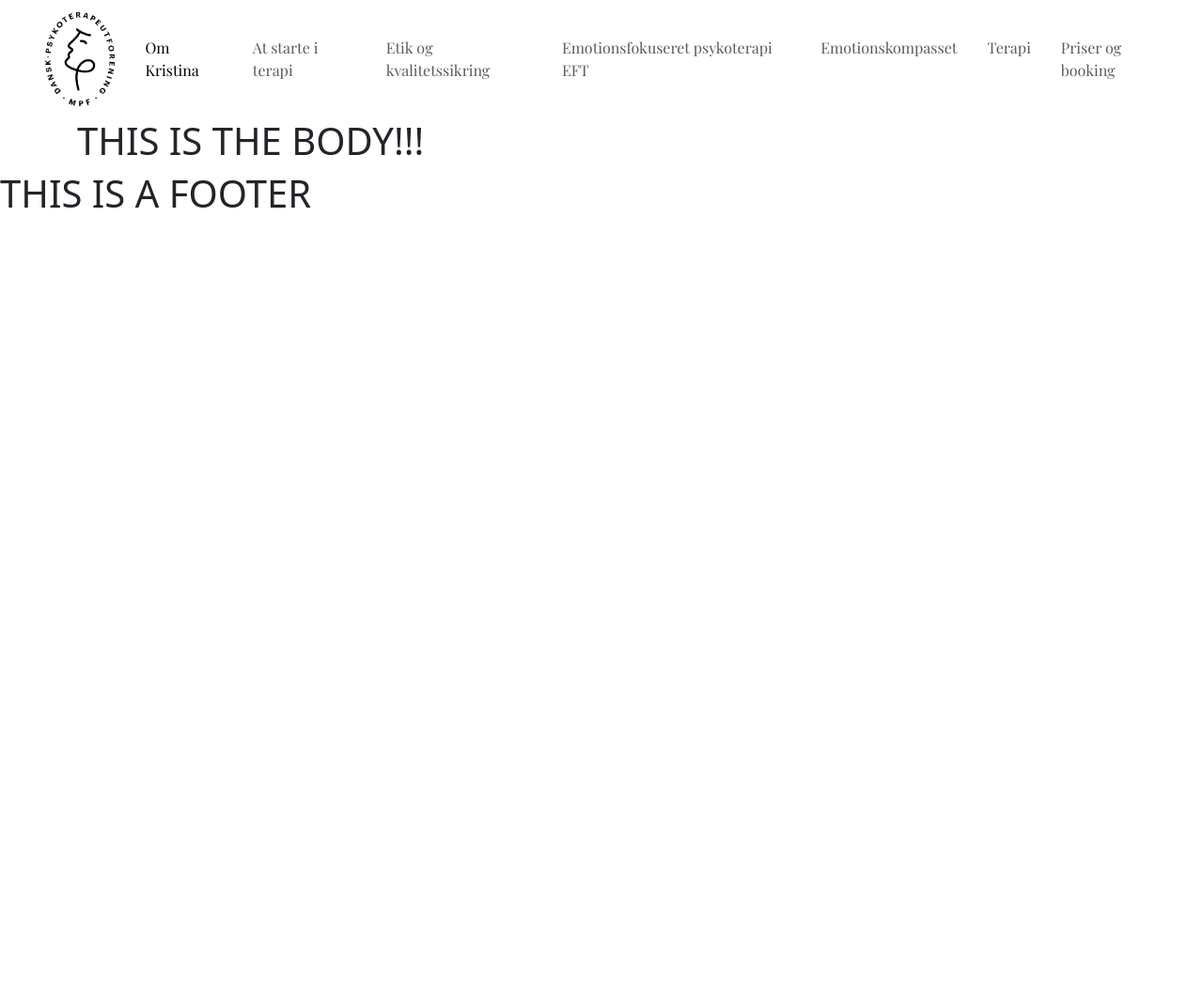
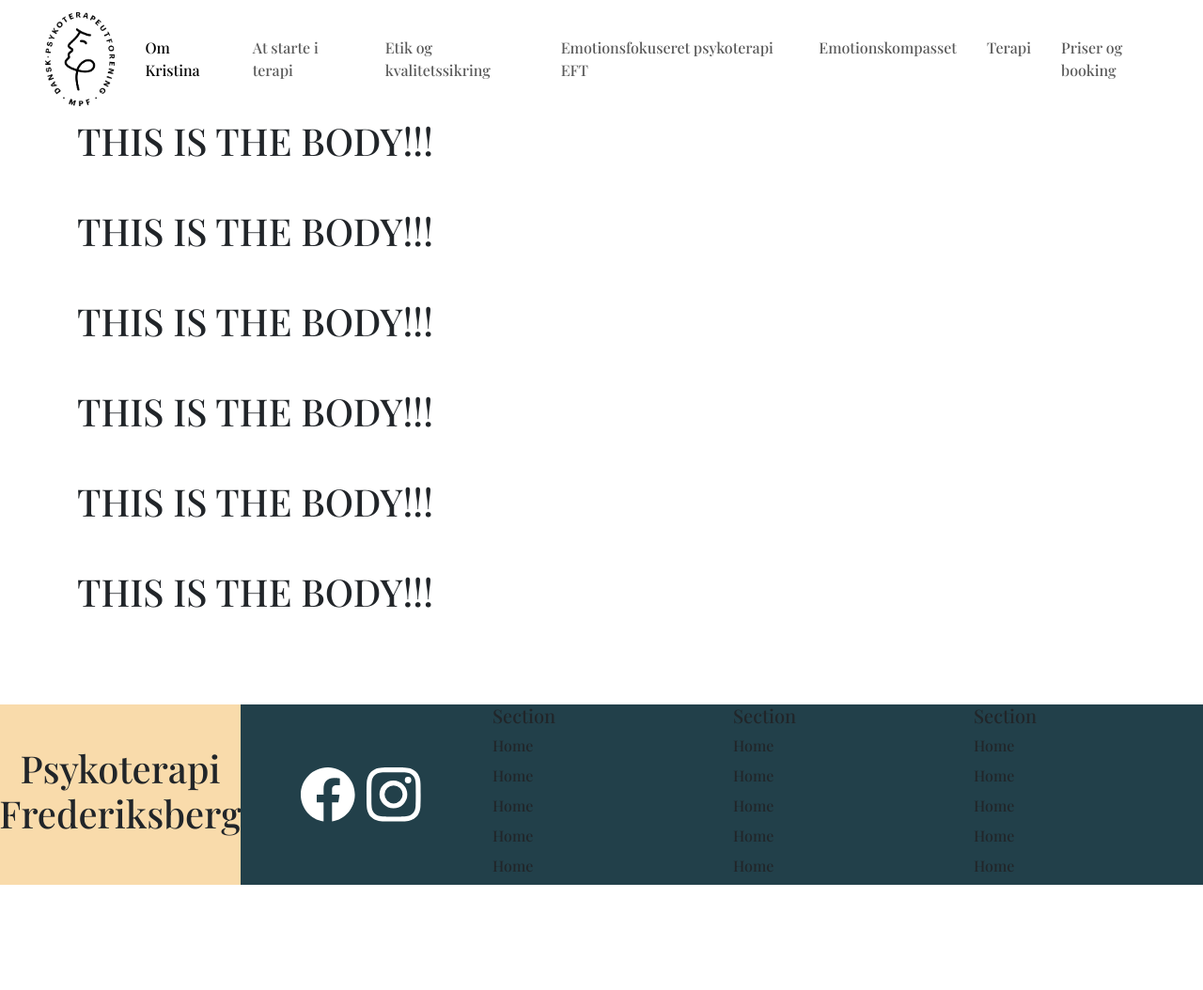
Before and after one commit to yoyohohoxd/schneider_terapi_part1, a Django app: page / in a window 1280 px wide. Shown: the whole page at 94% size. Before the commit the page ends 221 px from the top, so only its background shows below. Run offline with Django 5.2, Linux system fonts and the light colour scheme.

Commit message:
start work on footer, fixed header to sticky

```diff
--- a/schneider_terapi/site_layout/static/site_layout/styles.css
+++ b/schneider_terapi/site_layout/static/site_layout/styles.css
@@ -1,6 +1,20 @@
-@import url('https://fonts.googleapis.com/css2?family=Playfair+Display&display=swap');
+@import url("https://cdn.jsdelivr.net/npm/bootstrap-icons@1.11.3/font/bootstrap-icons.min.css");
+@import url('https://fonts.googleapis.com/css2?family=Playfair+Display:wght@500&display=swap');
 
+
+html * {
+    font-family: 'Playfair Display', serif !important;
+}
 
 .navbar {
     font-family: 'Playfair Display', serif;
 }
+
+
+.custom-light-yellow {
+    background-color: #F9DBAB;
+}
+
+.custom-dark-blue {
+    background-color: #22404A !important;
+}
--- a/schneider_terapi/site_layout/templates/site_layout/index.html
+++ b/schneider_terapi/site_layout/templates/site_layout/index.html
@@ -1,8 +1,13 @@
 {% extends "site_layout/layout.html" %}
 
 {% block body %}
-    <div class="container">
-        <h1>THIS IS THE BODY!!!</h1>
+    <div class="container mb-5">
+        <h1 class="mb-5">THIS IS THE BODY!!!</h1>
+        <h1 class="mb-5">THIS IS THE BODY!!!</h1>
+        <h1 class="mb-5">THIS IS THE BODY!!!</h1>
+        <h1 class="mb-5">THIS IS THE BODY!!!</h1>
+        <h1 class="mb-5">THIS IS THE BODY!!!</h1>
+        <h1 class="mb-5">THIS IS THE BODY!!!</h1>
     </div>
 
 {% endblock %}
--- a/schneider_terapi/site_layout/templates/site_layout/layout.html
+++ b/schneider_terapi/site_layout/templates/site_layout/layout.html
@@ -11,8 +11,8 @@
     <link href="{% static 'site_layout/styles.css' %}" rel="stylesheet">
 </head>
 <body>
-    <!--Navbar - sticky-top class, maybe change it in the fututre-->
-    <nav class="navbar navbar-expand-lg bg-body-white sticky-top>
+    <!--Navbar - sticky-top class, maybe change it in the fututre. On-scroll effect -->
+    <nav class="navbar sticky-top navbar-expand-lg bg-body-white>
         <div class="container-fluid">
             <a class="navbar-brand" href="#">
                 <img src="{% static 'site_layout/EFT-logo.png' %}" alt="EFT-logo" height="100" class="ps-5">
@@ -59,8 +59,52 @@
         {% endblock %}
     </div>
 
-    <footer>
-        <h1>THIS IS A FOOTER</h1>
-    </footer>
+    <!--Use https://getbootstrap.com/docs/5.3/examples/footers/ for examples-->
+    <div class="container-fluid">
+        <footer class="row row-cols-1 row-cols-sm-2 row-cols-md-5 py-5 my-5">
+            <div class="col mb-3 d-flex custom-light-yellow justify-content-center align-items-center">
+                <h5 class="fs-1 text-center">Psykoterapi Frederiksberg</h5>
+            </div>
+            <div class="col mb-3 d-flex custom-dark-blue justify-content-center align-items-center">
+                <svg xmlns="http://www.w3.org/2000/svg" width="30%" height="30%" fill="white" class="bi bi-facebook" viewBox="0 0 16 16">
+                    <path d="M16 8.049c0-4.446-3.582-8.05-8-8.05C3.58 0-.002 3.603-.002 8.05c0 4.017 2.926 7.347 6.75 7.951v-5.625h-2.03V8.05H6.75V6.275c0-2.017 1.195-3.131 3.022-3.131.876 0 1.791.157 1.791.157v1.98h-1.009c-.993 0-1.303.621-1.303 1.258v1.51h2.218l-.354 2.326H9.25V16c3.824-.604 6.75-3.934 6.75-7.951"/>
+                </svg>
+                <svg xmlns="http://www.w3.org/2000/svg" width="30%" height="30%" fill="white" class="bi bi-instagram" viewBox="0 0 16 16">
+                    <path d="M8 0C5.829 0 5.556.01 4.703.048 3.85.088 3.269.222 2.76.42a3.9 3.9 0 0 0-1.417.923A3.9 3.9 0 0 0 .42 2.76C.222 3.268.087 3.85.048 4.7.01 5.555 0 5.827 0 8.001c0 2.172.01 2.444.048 3.297.04.852.174 1.433.372 1.942.205.526.478.972.923 1.417.444.445.89.719 1.416.923.51.198 1.09.333 1.942.372C5.555 15.99 5.827 16 8 16s2.444-.01 3.298-.048c.851-.04 1.434-.174 1.943-.372a3.9 3.9 0 0 0 1.416-.923c.445-.445.718-.891.923-1.417.197-.509.332-1.09.372-1.942C15.99 10.445 16 10.173 16 8s-.01-2.445-.048-3.299c-.04-.851-.175-1.433-.372-1.941a3.9 3.9 0 0 0-.923-1.417A3.9 3.9 0 0 0 13.24.42c-.51-.198-1.092-.333-1.943-.372C10.443.01 10.172 0 7.998 0zm-.717 1.442h.718c2.136 0 2.389.007 3.232.046.78.035 1.204.166 1.486.275.373.145.64.319.92.599s.453.546.598.92c.11.281.24.705.275 1.485.039.843.047 1.096.047 3.231s-.008 2.389-.047 3.232c-.035.78-.166 1.203-.275 1.485a2.5 2.5 0 0 1-.599.919c-.28.28-.546.453-.92.598-.28.11-.704.24-1.485.276-.843.038-1.096.047-3.232.047s-2.39-.009-3.233-.047c-.78-.036-1.203-.166-1.485-.276a2.5 2.5 0 0 1-.92-.598 2.5 2.5 0 0 1-.6-.92c-.109-.281-.24-.705-.275-1.485-.038-.843-.046-1.096-.046-3.233s.008-2.388.046-3.231c.036-.78.166-1.204.276-1.486.145-.373.319-.64.599-.92s.546-.453.92-.598c.282-.11.705-.24 1.485-.276.738-.034 1.024-.044 2.515-.045zm4.988 1.328a.96.96 0 1 0 0 1.92.96.96 0 0 0 0-1.92m-4.27 1.122a4.109 4.109 0 1 0 0 8.217 4.109 4.109 0 0 0 0-8.217m0 1.441a2.667 2.667 0 1 1 0 5.334 2.667 2.667 0 0 1 0-5.334"/>
+                </svg>
+            </div>
+            <div class="col mb-3 custom-dark-blue">
+                <h5>Section</h5>
+                <ul class="nav flex-column">
+                    <li class="nav-item mb-2">Home</li>
+                    <li class="nav-item mb-2">Home</li>
+                    <li class="nav-item mb-2">Home</li>
+                    <li class="nav-item mb-2">Home</li>
+                    <li class="nav-item mb-2">Home</li>
+                </ul>
+            </div>
+            <div class="col mb-3 custom-dark-blue">
+                <h5>Section</h5>
+                <ul class="nav flex-column">
+                    <li class="nav-item mb-2">Home</li>
+                    <li class="nav-item mb-2">Home</li>
+                    <li class="nav-item mb-2">Home</li>
+                    <li class="nav-item mb-2">Home</li>
+                    <li class="nav-item mb-2">Home</li>
+                </ul>
+            </div>
+            <div class="col mb-3 custom-dark-blue">
+                <h5>Section</h5>
+                <ul class="nav flex-column">
+                    <li class="nav-item mb-2">Home</li>
+                    <li class="nav-item mb-2">Home</li>
+                    <li class="nav-item mb-2">Home</li>
+                    <li class="nav-item mb-2">Home</li>
+                    <li class="nav-item mb-2">Home</li>
+                </ul>
+            </div>
+        </footer>
+    </div>
+
 </body>
 </html>
```
